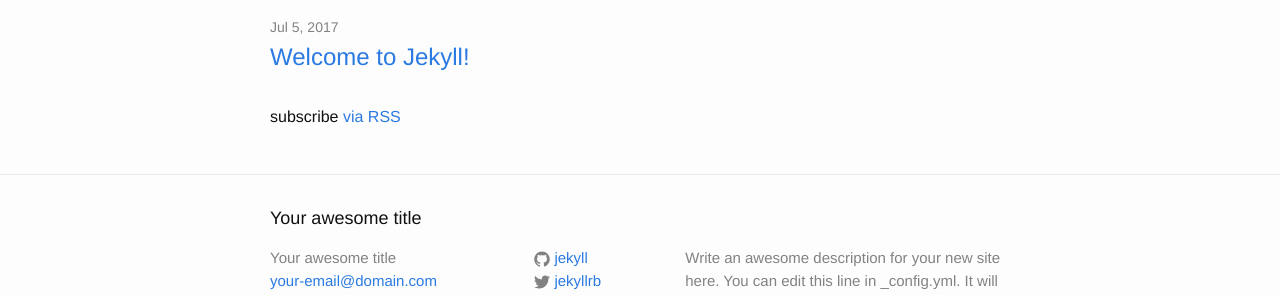
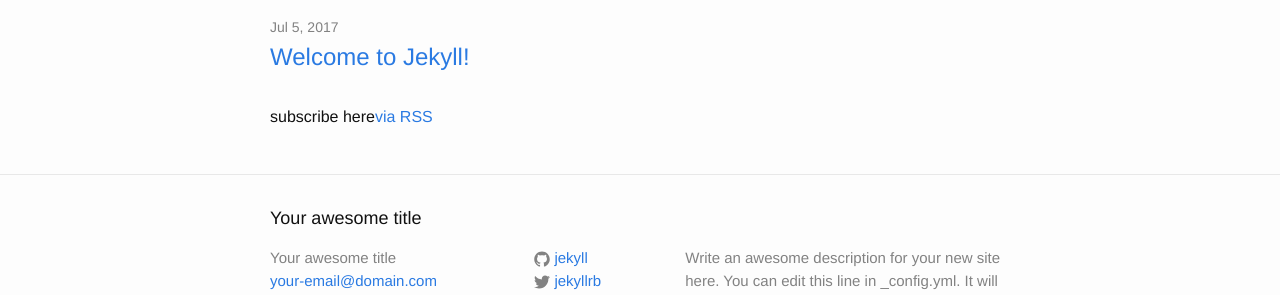
Before and after one commit to fizzahzahoor/SiteleafIntegration, a Jekyll site: the page built from index.html, in a window 1280 px wide. Shown: the part 122-417 px from the top of the page. Built offline with Jekyll 4.4.1, drawn with Linux system fonts in a browser that asks for light colours.

Commit message:
Update index.html

```diff
--- a/index.html
+++ b/index.html
@@ -18,6 +18,6 @@
     {% endfor %}
   </ul>
 
-  <p class="rss-subscribe">subscribe <a href="{{ "/feed.xml" | prepend: site.baseurl }}">via RSS</a></p>
+  <p class="rss-subscribe">subscribe here<a href="{{ "/feed.xml" | prepend: site.baseurl }}">via RSS</a></p>
 
 </div>
```
